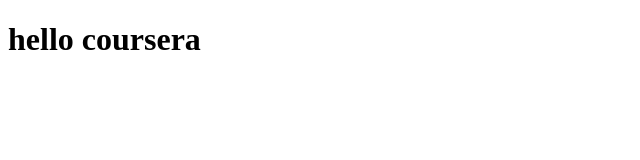
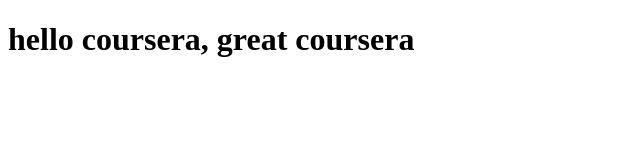
Before and after one commit to agustimaidana/coursera-test, a plain HTML site: page site/index.html in a window 1280 px wide. Shown: the whole page, without its empty margins (0-640 px from the left). Drawn offline with Linux system fonts and the light colour scheme.

Commit message:
making a modification

```diff
--- a/site/index.html
+++ b/site/index.html
@@ -4,6 +4,6 @@
 	<title>hello coursera</title>
 </head>
 <body>
-<h1>hello coursera</h1>
+<h1>hello coursera, great coursera</h1>
 </body>
 </html>
```
